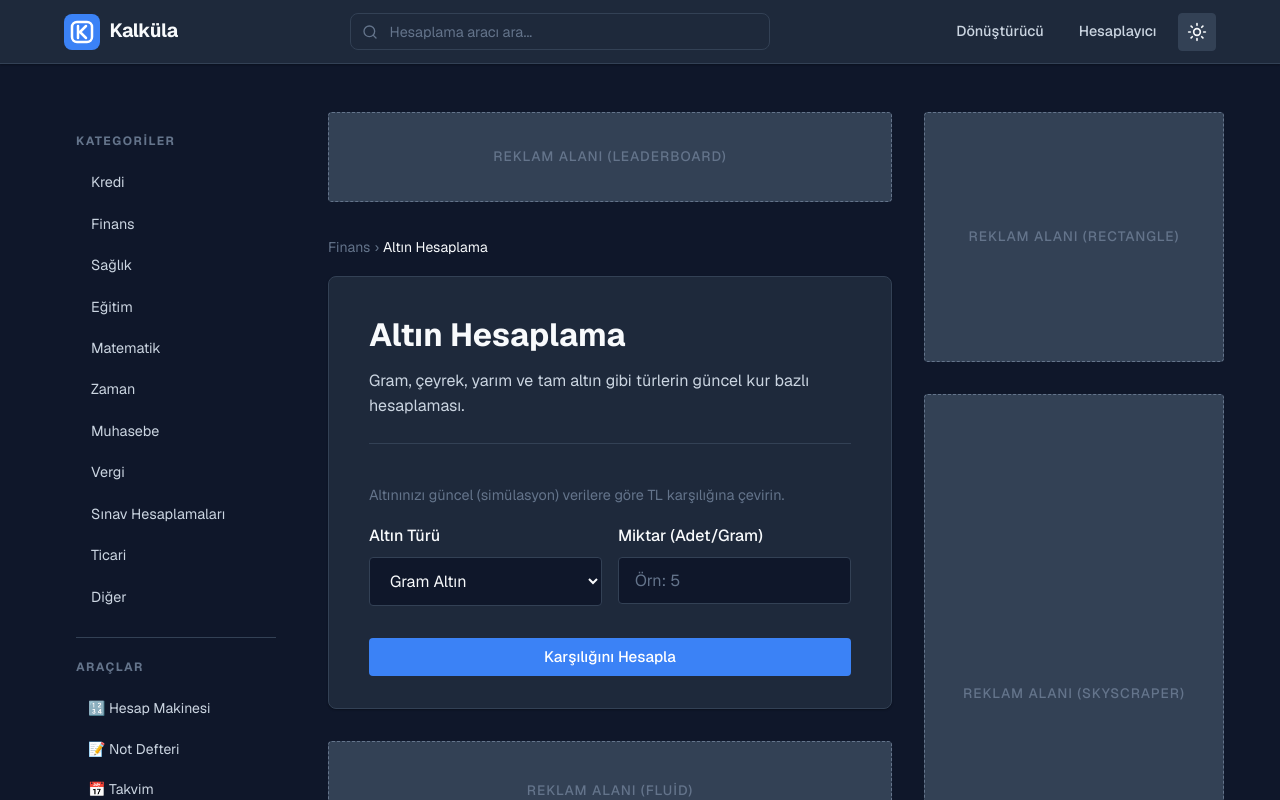
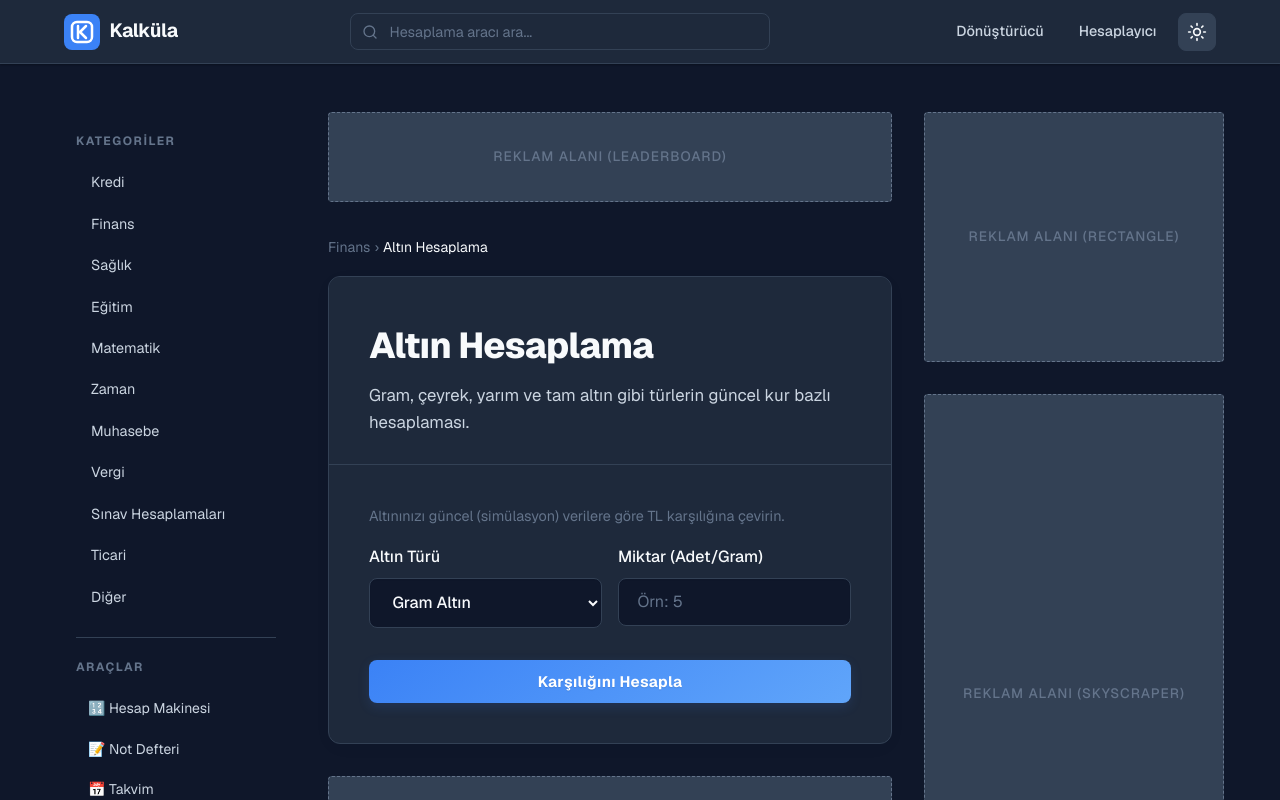
Before and after one commit to Mefeuzunn/kalkula.com, a Next.js app: page /hesapla/altin in a window 1280 px wide. Shown: the top 800 px of the page. Built offline with nearby package versions, Linux system fonts and the light colour scheme.

Commit message:
style: tum hesaplama araclari global UI bilesenleri ile premium ve profesyonel gorunume kavusturuldu (input, buton, panel tasarimlari guncellendi)

```diff
--- a/src/app/globals.css
+++ b/src/app/globals.css
@@ -109,50 +109,61 @@ input, textarea, select {
 .panel {
   background: var(--surface);
   border: 1px solid var(--border);
-  border-radius: var(--radius-md);
-  box-shadow: var(--shadow-sm);
+  border-radius: var(--radius-lg);
+  box-shadow: 0 4px 20px -4px rgba(0, 0, 0, 0.05);
+  transition: box-shadow var(--transition-normal);
+  overflow: hidden;
 }
 
 .panel:hover {
-  box-shadow: var(--shadow-md);
+  box-shadow: 0 8px 30px -6px rgba(0, 0, 0, 0.08);
 }
 
 /* Buttons */
 .btn-primary {
-  background: var(--accent-primary);
+  background: linear-gradient(145deg, var(--accent-primary), var(--accent-secondary));
   color: white;
-  padding: 0.6rem 1.2rem;
-  border-radius: var(--radius-sm);
-  font-weight: 500;
+  padding: 0.75rem 1.75rem;
+  border-radius: var(--radius-md);
+  font-weight: 700;
+  font-size: 0.95rem;
+  letter-spacing: 0.3px;
+  border: none;
+  box-shadow: 0 4px 12px var(--accent-glow);
   transition: all var(--transition-fast);
   display: inline-flex;
   align-items: center;
   justify-content: center;
   gap: 0.5rem;
-  font-size: 0.95rem;
+  cursor: pointer;
+  text-shadow: 0 1px 1px rgba(0,0,0,0.1);
 }
 
 .btn-primary:hover {
-  background: var(--accent-secondary);
+  transform: translateY(-1px);
+  box-shadow: 0 6px 16px var(--accent-glow);
+  filter: brightness(1.05);
 }
 
 .btn-primary:active {
   transform: translateY(1px);
+  box-shadow: 0 2px 4px var(--accent-glow);
 }
 
 .btn-secondary {
   background: var(--surface-light);
   color: var(--text-primary);
-  padding: 0.6rem 1.2rem;
-  border-radius: var(--radius-sm);
-  font-weight: 500;
+  padding: 0.7rem 1.5rem;
+  border-radius: var(--radius-md);
+  font-weight: 600;
+  font-size: 0.95rem;
   border: 1px solid var(--border);
   transition: all var(--transition-fast);
   display: inline-flex;
   align-items: center;
   justify-content: center;
   gap: 0.5rem;
-  font-size: 0.95rem;
+  cursor: pointer;
 }
 
 .btn-secondary:hover {
@@ -163,23 +174,27 @@ input, textarea, select {
 /* Form Elements */
 .input-field {
   width: 100%;
-  padding: 0.75rem 1rem;
+  padding: 0.8rem 1.15rem;
   background: var(--bg-primary);
-  border: 1px solid var(--border);
-  border-radius: var(--radius-sm);
+  border: 1.5px solid var(--border);
+  border-radius: var(--radius-md);
   color: var(--text-primary);
   font-size: 1rem;
-  transition: all var(--transition-fast);
+  font-weight: 500;
+  transition: all var(--transition-normal);
+  box-shadow: inset 0 1px 2px rgba(0,0,0,0.015);
 }
 
 .input-field:focus {
   outline: none;
   border-color: var(--accent-primary);
-  box-shadow: 0 0 0 3px var(--accent-glow);
+  background: var(--surface);
+  box-shadow: 0 0 0 4px var(--accent-glow), inset 0 1px 2px rgba(0,0,0,0.015);
 }
 
 .input-field::placeholder {
   color: var(--text-muted);
+  font-weight: 400;
 }
 
 /* Animations */
--- a/src/app/hesapla/[slug]/page.tsx
+++ b/src/app/hesapla/[slug]/page.tsx
@@ -265,13 +265,19 @@ export default function CalculatorPage() {
           </div>
         )}
 
-        <div className="panel" style={{ padding: "2rem 2.5rem" }}>
-          <h1 style={{ fontSize: "2rem", fontWeight: 700, marginBottom: "0.5rem" }}>{calc.title}</h1>
-          <p style={{ color: "var(--text-secondary)", marginBottom: "2.5rem", paddingBottom: "1.5rem", borderBottom: "1px solid var(--border)" }}>
-            {calc.description}
-          </p>
+        <div className="panel" style={{ padding: 0 }}>
+          {/* Header Area */}
+          <div style={{ padding: "2.5rem 2.5rem 1.75rem", background: "var(--bg-secondary)", borderBottom: "1px solid var(--border)" }}>
+            <h1 style={{ fontSize: "2.25rem", fontWeight: 800, marginBottom: "0.5rem", letterSpacing: "-0.02em" }}>{calc.title}</h1>
+            <p style={{ color: "var(--text-secondary)", fontSize: "1.05rem", lineHeight: 1.6, maxWidth: "800px" }}>
+              {calc.description}
+            </p>
+          </div>
 
-          {renderCalculator()}
+          {/* Calculator Area */}
+          <div style={{ padding: "2.5rem" }}>
+            {renderCalculator()}
+          </div>
         </div>
 
         <AdPlaceholder type="fluid" />
```
